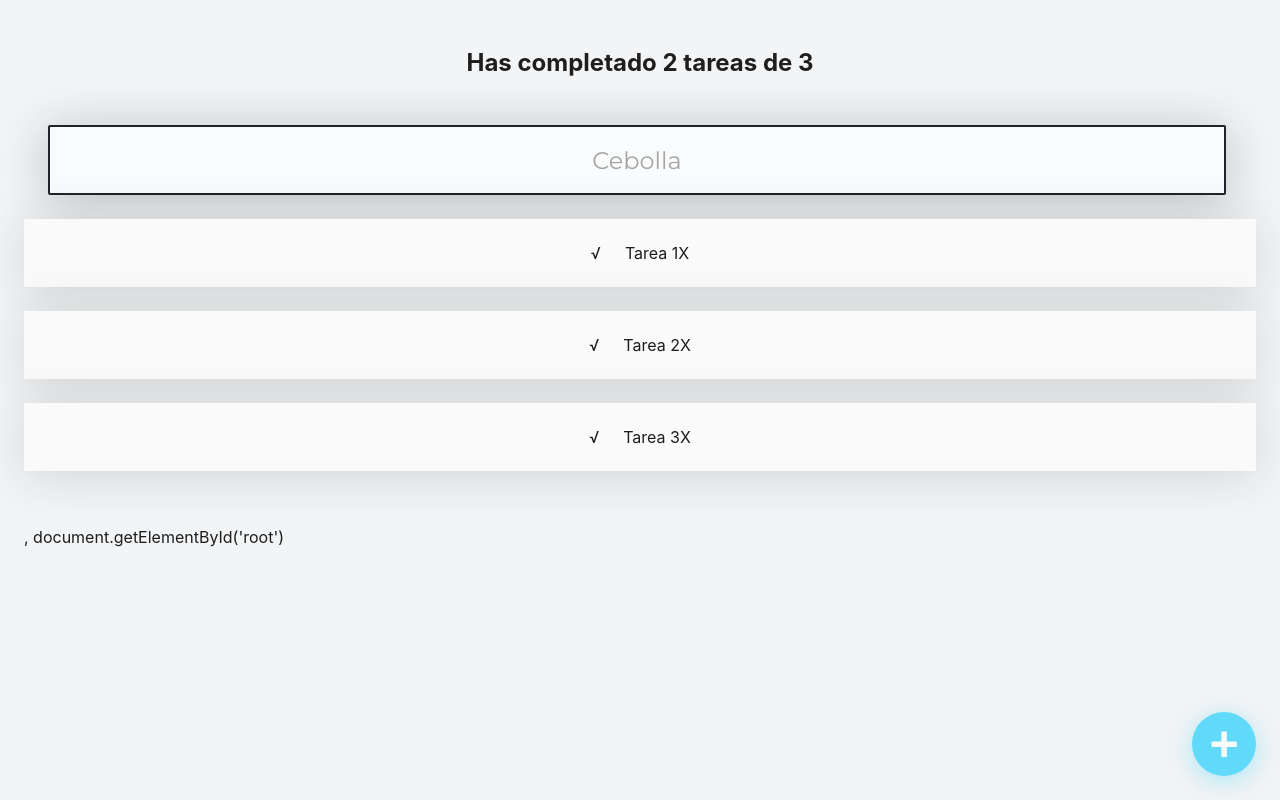
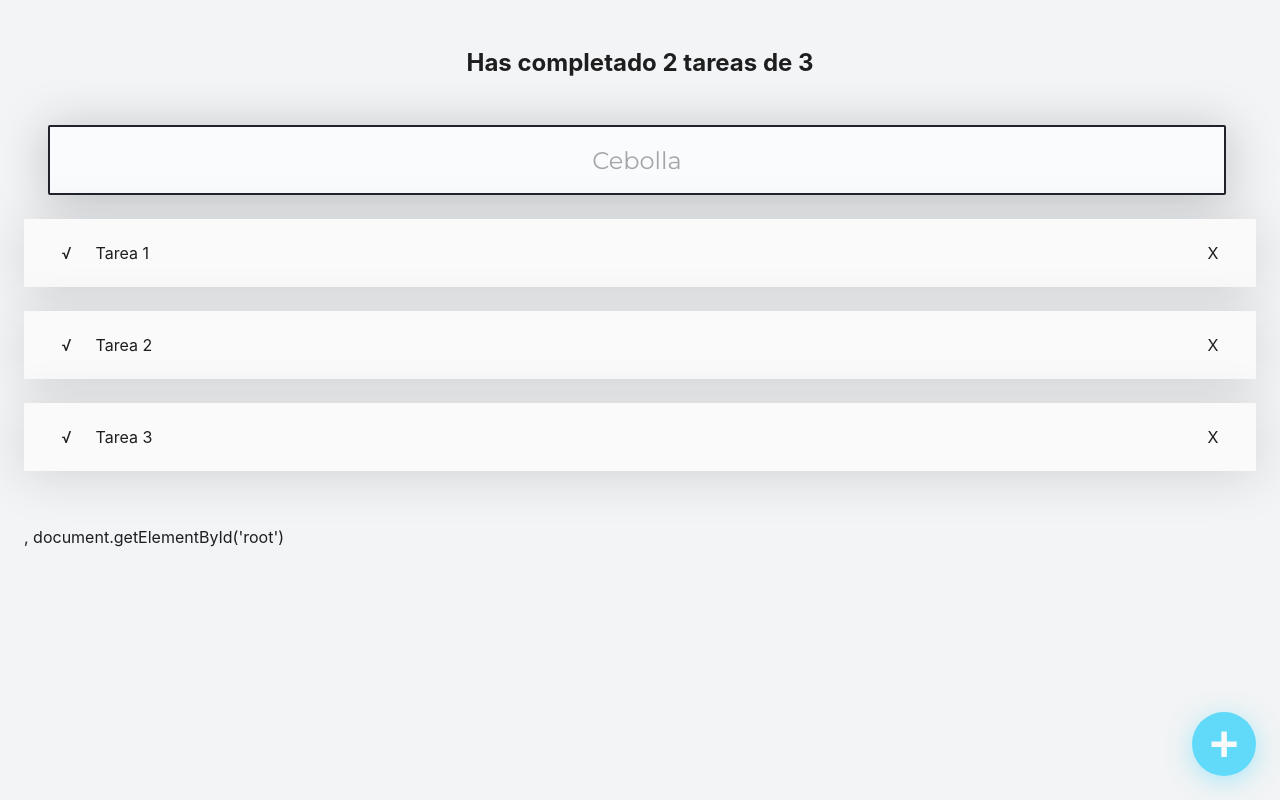
Before and after one commit to chriscodex/ReactJS-Introduction, a React (Create React App) app: page / in a window 1280 px wide. Built offline with nearby package versions, Linux system fonts and the light colour scheme.

Commit message:
width property added in .todoItem class

```diff
--- a/src/TodoItem.css
+++ b/src/TodoItem.css
@@ -10,4 +10,5 @@
 
 .TodoItem-p {
   margin: 24px 0 24px 24px;
+  width: calc(100% - 120px);
 }
```
